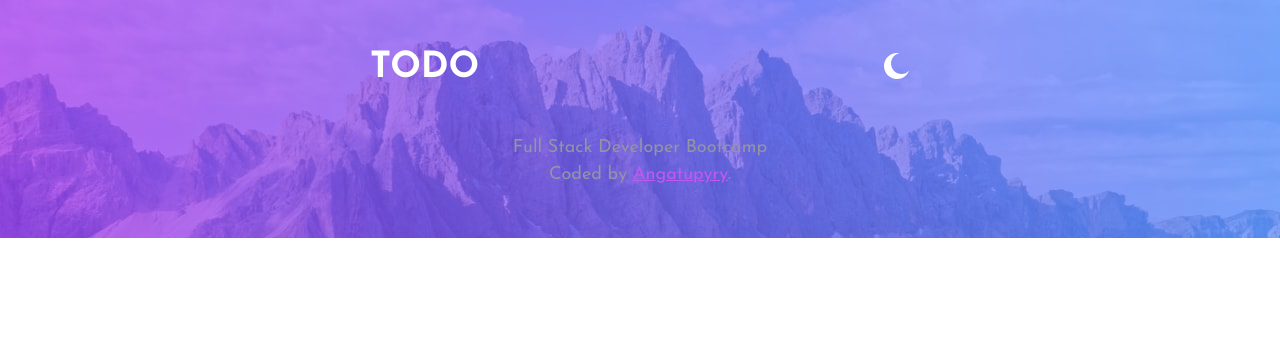
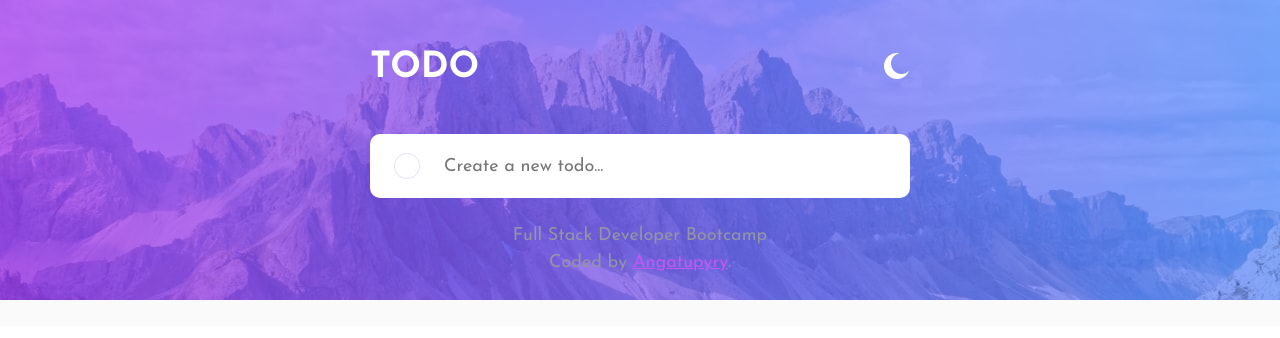
Before and after one commit to Angatupyry/todo-react-app, a React (Vite) app in the folder todo-react-app/: page / in a window 1280 px wide. Shown: the top 338 px of the page. Built offline with nearby package versions, Linux system fonts and the light colour scheme.

Commit message:
Se agrega formulario principal del todo app
Signed-off-by: Angatupyry <fierrofenix@gmail.com>

```diff
--- a/todo-react-app/src/App.jsx
+++ b/todo-react-app/src/App.jsx
@@ -2,6 +2,7 @@ import { useState } from "react";
 import "./index.css";
 import Header from "./components/Header";
 import Footer from "./components/Footer";
+import TodoForm from "./components/TodoForm";
 
 function App() {
   const [themeLight, setThemeLight] = useState(true);
@@ -10,7 +11,9 @@ function App() {
     <div className={`wrapper ${themeLight ? "light" : "dark"}`}>
       <div className="container">
         <Header themeLight={themeLight} setThemeLight={setThemeLight} />
-        <main></main>
+        <main>
+          <TodoForm />
+        </main>
         <Footer />
       </div>
     </div>
--- /dev/null
+++ b/todo-react-app/src/components/TodoForm.jsx
@@ -0,0 +1,66 @@
+import { useState } from "react";
+const todos = [
+  { id: 1, content: "Tomar agua", completed: true },
+  { id: 2, content: "Finalizar práctica de estados y props", completed: false },
+  { id: 3, content: "Tomar agua", completed: false },
+  {
+    id: 4,
+    content: "Compartir lo aprendido con algún compañero",
+    completed: false,
+  },
+  { id: 5, content: "Probar pizza italiana", completed: false },
+  { id: 6, content: "Completar el desafío del sprint 3", completed: false },
+];
+
+const generateId = (array) => {
+  const ids = array.map((item) => item.id);
+  return Math.max(...ids) + 1;
+};
+
+const TodoForm = () => {
+  const [todoInput, setTodoInput] = useState("");
+
+  const handleChange = (e) => {
+    setTodoInput(e.target.value);
+  };
+
+  const handleSubmit = (e) => {
+    e.preventDefault();
+    if (todoInput) {
+      const newTodo = {
+        id: generateId(todos),
+        content: todoInput.trim(),
+        completed: false,
+      };
+
+      setTodoInput("");
+      console.log(newTodo);
+    }
+  };
+
+  return (
+    <div className="form-control">
+      <div className="checkbox-border-wrap">
+        <span className="checkbox"></span>
+      </div>
+
+      <form onSubmit={handleSubmit}>
+        <label htmlFor="todoInput">Add New Todo</label>
+        <input
+          type="text"
+          name="todo-input"
+          className="todo-input"
+          id="todoInput"
+          placeholder="Create a new todo..."
+          value={todoInput}
+          onChange={handleChange}
+        />
+        <button id="submitNewTodo" type="submit">
+          Add
+        </button>
+      </form>
+    </div>
+  );
+};
+
+export default TodoForm;
--- a/todo-react-app/src/index.css
+++ b/todo-react-app/src/index.css
@@ -97,6 +97,70 @@ h1 {
   color: var(--color-dark-very-dark-grayish-blue-hover);
 }
 
+/* TodoForm Component */
+.form-control {
+  background-color: white;
+  width: 100%;
+  height: 6.4rem;
+  display: flex;
+  justify-content: stretch;
+  align-items: center;
+  padding: 2.4rem;
+  gap: 2.4rem;
+  border-radius: 1rem;
+  margin-bottom: 2.4rem;
+}
+.wrapper.dark .form-control {
+  background-color: var(--color-very-dark-desaturated-blue);
+}
+.checkbox-border-wrap {
+  padding: 0.1rem;
+  background: var(--color-very-light-grayish-blue);
+  border-radius: 50%;
+}
+.wrapper.dark .checkbox-border-wrap {
+  background: var(--color-dark-very-dark-grayish-blue);
+}
+.checkbox-border-wrap:hover {
+  background: linear-gradient(
+    to bottom right,
+    var(--color-gradient-start),
+    var(--color-gradient-end)
+  );
+}
+.checkbox {
+  display: flex;
+  width: 2.4rem;
+  height: 2.4rem;
+  border-radius: inherit;
+  background-color: white;
+  justify-content: center;
+  align-items: center;
+  cursor: pointer;
+}
+.wrapper.dark .checkbox,
+.wrapper.dark .todo-input {
+  background-color: var(--color-very-dark-desaturated-blue);
+}
+
+.form-control form {
+  width: 100%;
+}
+.form-control form label,
+#submitNewTodo {
+  display: none;
+}
+.todo-input {
+  font-size: 1.8rem;
+  border: none;
+}
+.todo-input:focus {
+  outline: none;
+}
+.form-control form .todo-input {
+  width: 100%;
+}
+
 /* Footer Component */
 footer {
   line-height: 1.5;
```
